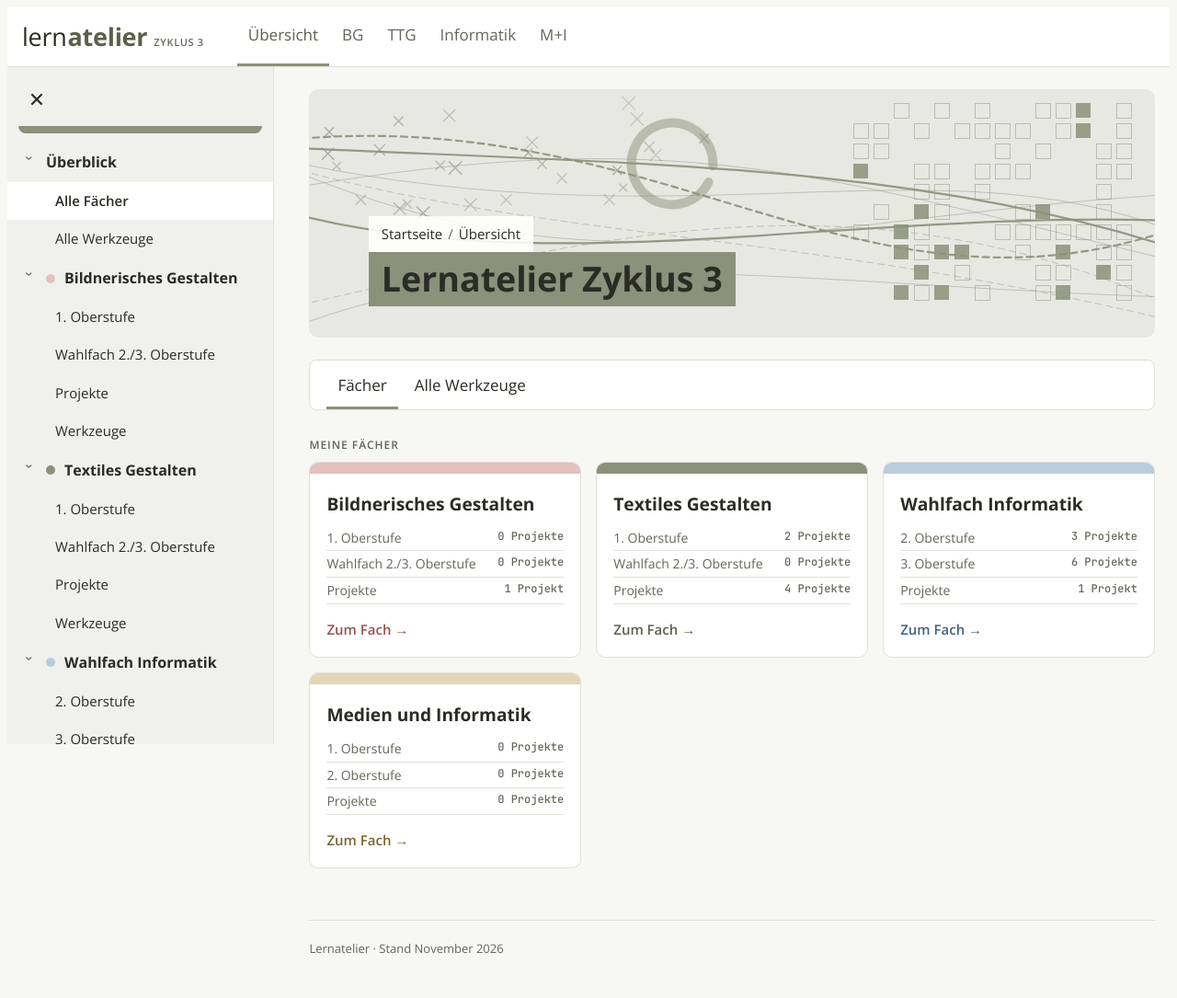
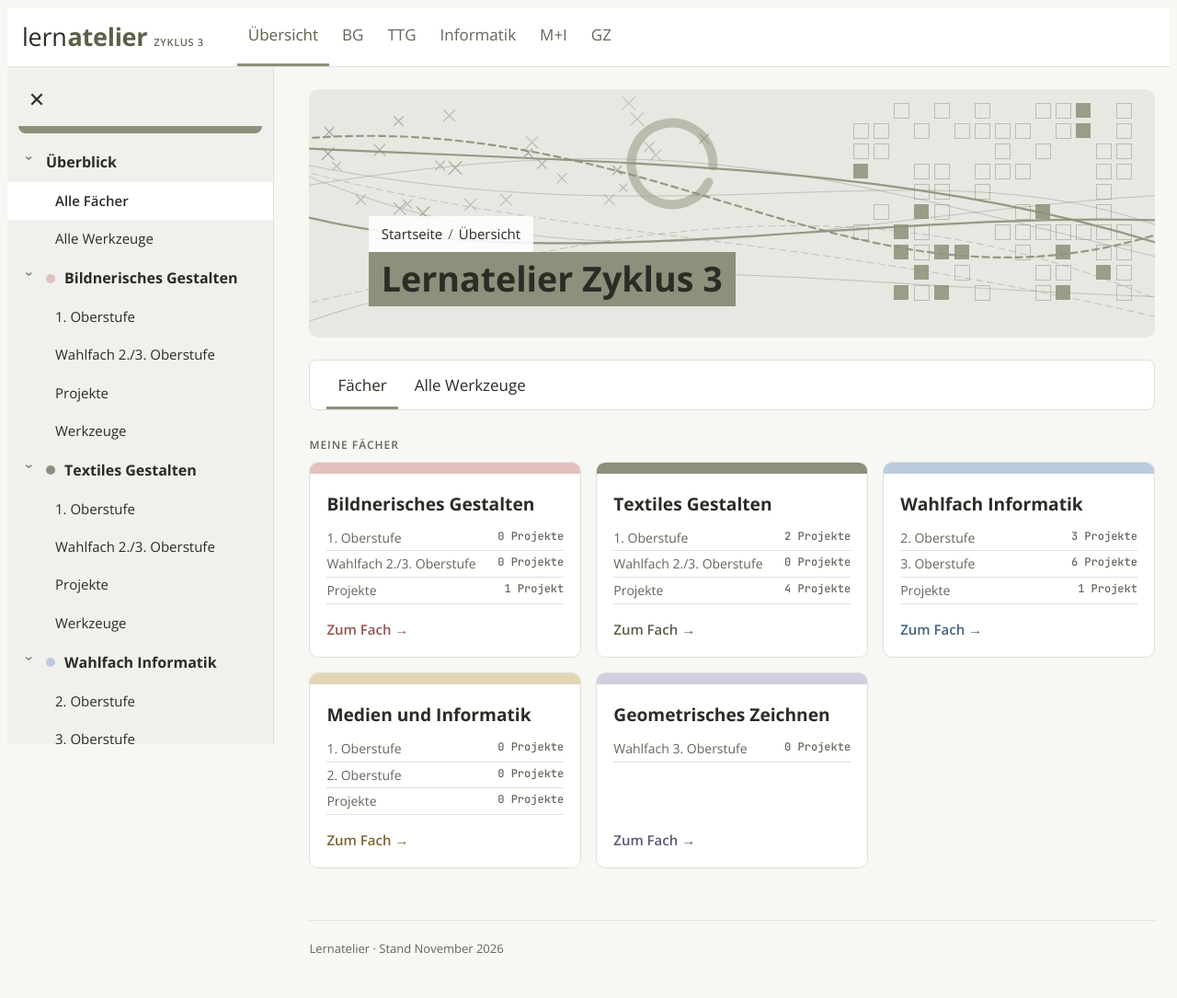
Before and after one commit to digitalcreativ/Lernatelier, a plain HTML site: page index.html in a window 1280 px wide. Shown: the whole page at 92% size. Drawn offline with nearby package versions, Linux system fonts and the light colour scheme.

Commit message:
Geometrisches Zeichnen inkl. WErkzeuge

```diff
--- a/index.html
+++ b/index.html
@@ -31,6 +31,7 @@
   --col-ttg: #5b6149;  --soft-ttg: #8b917a;  /* Textiles Gestalten: Salbei */
   --col-inf: #41607f;  --soft-inf: #bccbdc;  /* Informatik: Hellblau */
   --col-mi: #7a6431;   --soft-mi: #e3d6b4;   /* Medien und Informatik: Senf */
+  --col-gz: #5e5577;   --soft-gz: #d3cde0;   /* Geometrisches Zeichnen: Graphit-Violett */
   --col-later: #74776a; --soft-later: #dcddd4;
   --f: "Open Sans", "Segoe UI", system-ui, sans-serif;
   --f-mono: "JetBrains Mono", ui-monospace, Consolas, monospace;
@@ -46,6 +47,7 @@
     --col-ttg: #bcc1aa; --soft-ttg: #a9af97;
     --col-inf: #bccbdc; --soft-inf: #b3c4d7;
     --col-mi: #e3d6b4; --soft-mi: #d6c79f;
+    --col-gz: #d3cde0; --soft-gz: #c4bcd6;
     --col-later: #9a9d8f; --soft-later: #9a9d8f;
     color-scheme: dark;
   }
@@ -59,6 +61,7 @@
   --col-ttg: #bcc1aa; --soft-ttg: #a9af97;
   --col-inf: #bccbdc; --soft-inf: #b3c4d7;
   --col-mi: #e3d6b4; --soft-mi: #d6c79f;
+  --col-gz: #d3cde0; --soft-gz: #c4bcd6;
   --col-later: #9a9d8f; --soft-later: #9a9d8f;
   color-scheme: dark;
 }
@@ -74,6 +77,7 @@ a:focus-visible, button:focus-visible, summary:focus-visible { outline: 3px soli
 [data-fach="ttg"]   { --c: var(--col-ttg); --s: var(--soft-ttg); }
 [data-fach="inf"]   { --c: var(--col-inf); --s: var(--soft-inf); }
 [data-fach="mi"]    { --c: var(--col-mi);  --s: var(--soft-mi); }
+[data-fach="gz"]    { --c: var(--col-gz);  --s: var(--soft-gz); }
 [data-fach="diverse"] { --c: var(--accent-ink); --s: var(--accent); }
 [data-fach="later"] { --c: var(--col-later); --s: var(--soft-later); }
 
@@ -612,6 +616,21 @@ const FAECHER = [
       { name: "1. Oberstufe", module: [] },
       { name: "2. Oberstufe", module: [] }
     ]
+  },
+  {
+    id: "gz", kurz: "GZ", name: "Geometrisches Zeichnen",
+    lp: "Lehrplan 21: MA.2 Form und Raum",
+    werkzeuge: [
+      { name: "GeoGebra Geometrie", info: "Konstruieren mit Zirkel und Lineal am Computer · auch 3D-Rechner für Körper", url: "https://www.geogebra.org/geometry" },
+      { name: "Euclidea", info: "Konstruktions-Rätsel mit Zirkel und Lineal in 120 Levels · App für Android und iPhone", url: "https://www.euclidea.xyz/" },
+      { name: "Polypad", info: "Virtuelle Mathe-Materialien, u. a. 3D-Körper zum Drehen · kostenlos, ohne Anmeldung", url: "https://polypad.amplify.com/" },
+      { name: "Tinkercad", info: "Körper räumlich konstruieren und von allen Seiten betrachten", url: "https://www.tinkercad.com" }
+    ],
+    projekte: [],
+    ohneProjekte: true, // kein Reiter «Projekte» für dieses Fach
+    stufen: [
+      { name: "Wahlfach 3. Oberstufe", module: [] }
+    ]
   }
 ];
 
@@ -626,9 +645,8 @@ const DIVERSE = { id: "diverse", name: "Diverse Fächer", werkzeuge: [
   { name: "Microsoft Sway", info: "Multimediale Präsentationen und Projektberichte · Microsoft-Konto erforderlich", url: "https://sway.cloud.microsoft/" }
 ]};
 
-const SPAETER = [
-  { kurz: "GZ", name: "Geometrisches Zeichnen", stufe: "Wahlfach 3. Oberstufe" }
-];
+// Fächer, die später dazukommen: { kurz: "..", name: "...", stufe: "..." }
+const SPAETER = [];
 /* ================== ENDE DATEN =================== */
 
 function h(tag, attrs, ...kids) {
@@ -755,7 +773,7 @@ function buildSide() {
       h("summary", {}, h("span", { class: "chev", "aria-hidden": "true" }, "›"), h("span", { class: "dot", "aria-hidden": "true" }), f.name),
       f.stufen.map((s, i) => h("a", { class: "item", href: "#" + f.id, "data-view": f.id, "data-tab": "st" + i,
         onclick: go(f.id, { tab: "st" + i }) }, s.name)),
-      h("a", { class: "item", href: "#" + f.id, "data-view": f.id, "data-tab": "projekte", onclick: go(f.id, { tab: "projekte" }) }, "Projekte"),
+      f.ohneProjekte ? null : h("a", { class: "item", href: "#" + f.id, "data-view": f.id, "data-tab": "projekte", onclick: go(f.id, { tab: "projekte" }) }, "Projekte"),
       h("a", { class: "item", href: "#" + f.id, "data-view": f.id, "data-tab": "werkzeuge", onclick: go(f.id, { tab: "werkzeuge" }) }, "Werkzeuge")
     ));
   });
@@ -775,7 +793,7 @@ function buildSide() {
       render();
     }
   });
-  items.push(later);
+  if (SPAETER.length) items.push(later);
   items.push(h("details", { "data-fach": "later", open: currentView() === VORBEREITUNG ? "" : null },
     h("summary", {}, h("span", { class: "chev", "aria-hidden": "true" }, "›"), VORBEREITUNG_TITEL),
     h("a", { class: "item", href: "#" + VORBEREITUNG, "data-view": VORBEREITUNG, "data-tab": "liste",
@@ -860,7 +878,7 @@ function render() {
   const fach = FAECHER.find(f => f.id === view);
   const istVorbereitung = view === VORBEREITUNG;
   const tabs = istVorbereitung ? [] : fach
-    ? fach.stufen.map((s, i) => ["st" + i, s.name]).concat([["projekte", "Projekte"], ["werkzeuge", "Werkzeuge"]])
+    ? fach.stufen.map((s, i) => ["st" + i, s.name]).concat(fach.ohneProjekte ? [] : [["projekte", "Projekte"]], [["werkzeuge", "Werkzeuge"]])
     : [["faecher", "Fächer"], ["werkzeuge", "Alle Werkzeuge"]];
   if (!tabs.some(t => t[0] === state.tab)) state.tab = tabs[0]?.[0] ?? "liste";
 
@@ -940,7 +958,7 @@ function render() {
           h("ul", {}, f.stufen.map(s => {
             const anzahl = sichtbareModule(s.module).length;
             return h("li", {}, h("span", {}, s.name), h("span", {}, anzahl + (anzahl === 1 ? " Projekt" : " Projekte")));
-          }), h("li", {}, h("span", {}, "Projekte"), h("span", {}, sichtbareModule(f.projekte).length + (sichtbareModule(f.projekte).length === 1 ? " Projekt" : " Projekte")))),
+          }), f.ohneProjekte ? null : h("li", {}, h("span", {}, "Projekte"), h("span", {}, sichtbareModule(f.projekte).length + (sichtbareModule(f.projekte).length === 1 ? " Projekt" : " Projekte")))),
           h("span", { class: "go" }, "Zum Fach →")
         ))))
     ));
```
Also changed, not shown: 1 other file.
